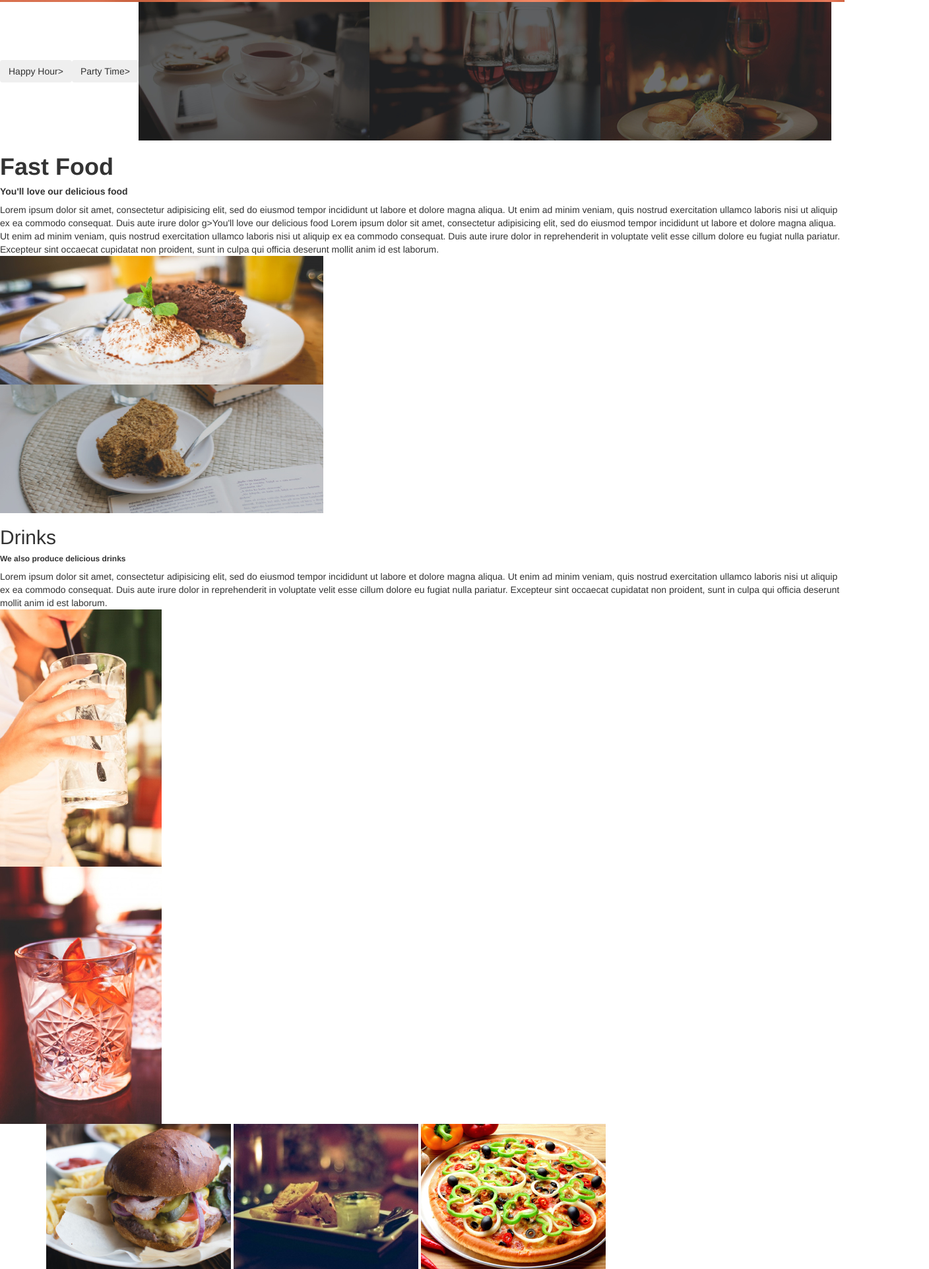
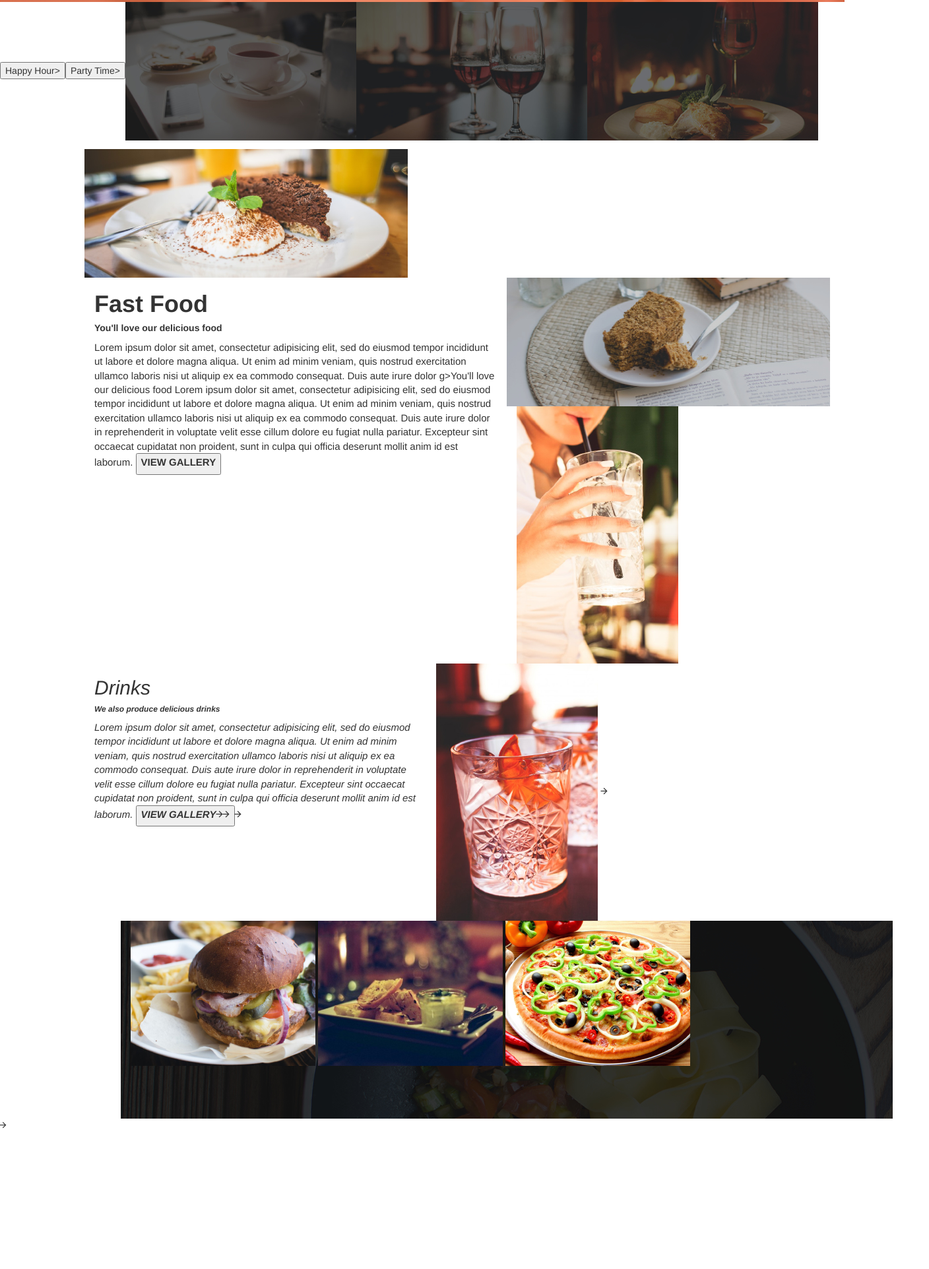
Before and after one commit to angyeeh/anitakitchen, a plain HTML site: page index.html in a window 1280 px wide. Shown: the part 677-2601 px from the top of the page at 66% size, 1408 px wide, since content can reach past the window. After the commit the page ends 2393 px from the top, so only its background shows below. Drawn offline with nearby package versions, Linux system fonts and the light colour scheme.

Commit message:
add columns and rows

```diff
--- a/css/styles.css
+++ b/css/styles.css
@@ -1,6 +1,6 @@
   header {
     background-image: url("../img/assets/backgrounds/landing.jpg");
-    height: 85vh
+    height: 85vh;
   }
 
   img {
@@ -26,28 +26,20 @@
     font-size: 100%
   }
 
-  footer {
-    image: url("../img/assets/backgrounds/foodsBg.jpg");
+  main {
+    padding-left: 0;
+    margin-left: 10%;
+    padding-top: 1%;
+    width: 100%;
+    font-size: 15px;
   }
 
-  .happyhour {
-    height: 105px;
-    width: 350px;
-    background-color: #e0e0d1;
-    justify-content: center;
-    display: flex;
+  .container {
+    background-image: url("../img/assets/backgrounds/foodsBg.jpg");
+    height: 300px;
     align-items: center;
   }
 
-  .partytime {
-    height: 350px;
-    width: 105px;
-    background-color: #ff3300;
-    justify-content: center;
-    display: flex;
-    align-items: center;
+  #id happyhour {
+    background-color: white;
   }
-
-  .icon-pos {
-    margin-left: 42%
-  }
--- a/index.html
+++ b/index.html
@@ -4,9 +4,9 @@
 <head>
   <meta charset="utf-8">
   <title>ANITA'S KITCHEN</title>
-  <link href="css/bootstrap.min.css" rel="stylesheet" type="text/css">
+  <link href="css/bootstrap.css" rel="stylesheet" type="text/css">
   <link href="css/styles.css" rel="stylesheet" type="text/css">
-
+  <link rel="stylesheet" href="https://code.ionicframework.com/ionicons/2.0.1/css/ionicons.min.css">
 </head>
 
 <body>
@@ -16,9 +16,9 @@
   </header>
 
   <table>
-    <tr><button class="btn Happy Hour">Happy Hour></button></tr>
+    <tr><button id="btn Happy Hour">Happy Hour></button></tr>
     <tr>
-      <tr><button class="btn Party Time">Party Time></button></tr>
+      <tr><button id="btn Party Time">Party Time></button></tr>
     </tr>
     <tr><img src="img/assets/foodtop/breakfast.jpg" alt=""></tr>
     <tr><img src="img/assets/foodtop/lunch.jpg" alt=""></tr>
@@ -26,38 +26,52 @@
   </table>
 
   <main>
-    <section>
+    <article>
+      <img src="img/assets/fastFood1.jpg" alt=""></article>
+    <img src="img/assets/fastFood2.jpg" alt=""></article>
+    </article>
+
+    <section class="col-md-6 col-md-6">
+      <div class="row">
+
+      </div>
       <h1><strong>Fast Food</strong></h1>
       <h5><strong>You'll love our delicious food</strong></h5>Lorem ipsum dolor sit amet, consectetur adipisicing elit, sed do eiusmod tempor incididunt ut labore et dolore magna aliqua. Ut enim ad minim veniam, quis nostrud exercitation ullamco laboris nisi ut aliquip ex ea commodo consequat. Duis aute irure
       dolor g>You'll love our delicious food</strong>
       </h5>Lorem ipsum dolor sit amet, consectetur adipisicing elit, sed do eiusmod tempor incididunt ut labore et dolore magna aliqua. Ut enim ad minim veniam, quis nostrud exercitation ullamco laboris nisi ut aliquip ex ea commodo consequat. Duis aute irure
       dolor in reprehenderit in voluptate velit esse cillum dolore eu fugiat nulla pariatur. Excepteur sint occaecat cupidatat non proident, sunt in culpa qui officia deserunt mollit anim id est laborum.
 
+      <button class="btn-1"><label>VIEW GALLERY<i class="material-icons"></></label>
+</button>
     </section>
-    <article>
-      <img src="img/assets/fastFood1.jpg" alt=""></article>
-    <img src="img/assets/fastFood2.jpg" alt=""></article>
 
-    <section>
+    <article class="col-md-6 col-md-6">
+      <div class="row">
+      </div>
+      <img src="img/assets/drink1.jpg" alt=""></article>
+    <img src="img/assets/drink2.jpg" alt=""></article>
+
+    <section class="col-md-5 col-md-5">
       <h2>Drinks</h2>
       <h6><strong>We also produce delicious drinks</strong></h6>
       <align-content=left>Lorem ipsum dolor sit amet, consectetur adipisicing elit, sed do eiusmod tempor incididunt ut labore et dolore magna aliqua. Ut enim ad minim veniam, quis nostrud exercitation ullamco laboris nisi ut aliquip ex ea commodo consequat. Duis aute irure
         dolor in reprehenderit in voluptate velit esse cillum dolore eu fugiat nulla pariatur. Excepteur sint occaecat cupidatat non proident, sunt in culpa qui officia deserunt mollit anim id est laborum.
 
+        <button class="btn-1"><label>VIEW GALLERY<i class="ion-android-arrow-forward"</></label>
+      </button>
     </section>
-    <article>
-      <img src="img/assets/drink1.jpg" alt=""></article>
-    <img src="img/assets/drink2.jpg" alt=""></article>
 
-    <article>
+    <section 2>
       <div class="container">
         <img src="img/assets/fastfood/beefBurger.jpg" alt="">
         <img src="img/assets/fastfood/chickenBurger.jpg" alt="">
         <img src="img/assets/fastfood/chickenPizza.jpg" alt="">
       </div>
+    </section 2>
+    <footer>
+      </section>
 
-
-    </article>
+      </article>
   </main>
 </body>
 <script src="js/jquery-3.3.1.js"></script>
```
Also changed, not shown: 1 other file.
